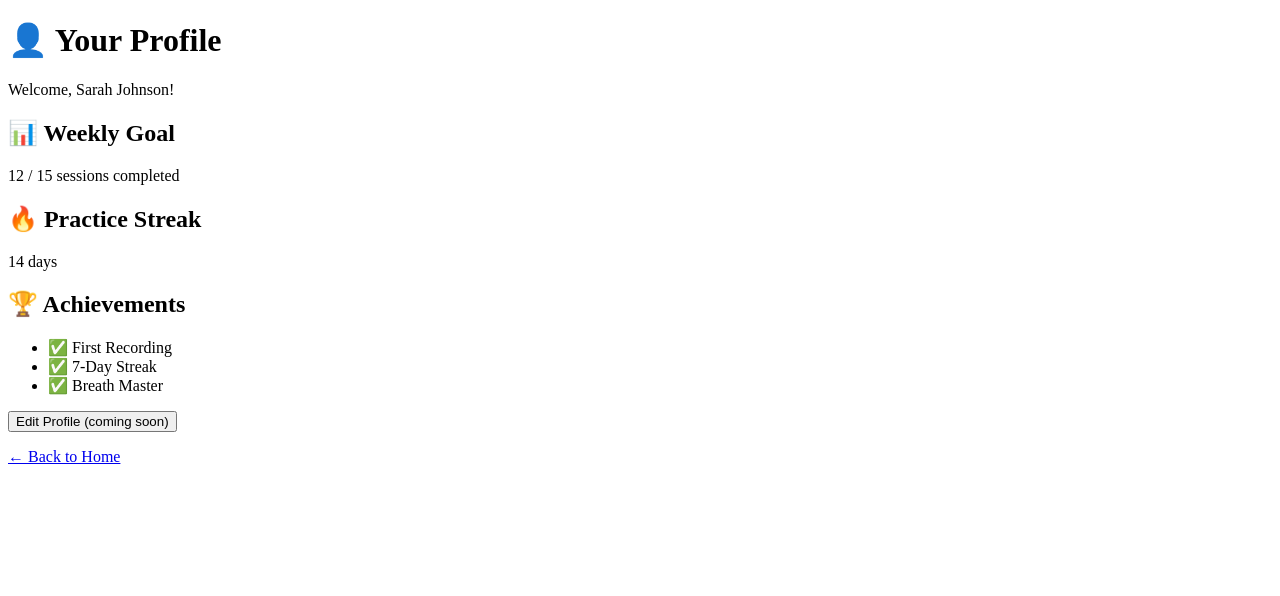
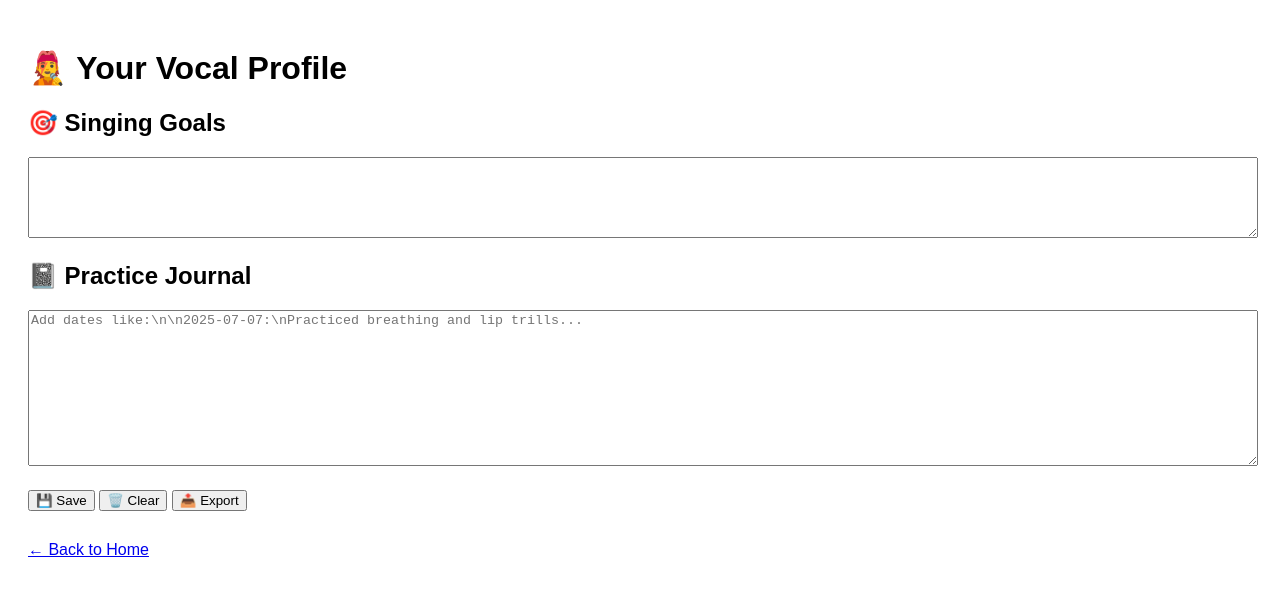
Before and after one commit to EranZ2025/VocalMaster, a Next.js app: page /profile in a window 1280 px wide. Shown: the top 596 px of the page. Built offline with nearby package versions, Linux system fonts and the light colour scheme.

Commit message:
Update profile.js

```diff
--- a/pages/profile.js
+++ b/pages/profile.js
@@ -1,27 +1,78 @@
+import { useState, useEffect } from 'react';
 import Link from 'next/link';
 
 export default function Profile() {
+  const [goals, setGoals] = useState('');
+  const [journal, setJournal] = useState('');
+  const [saved, setSaved] = useState(false);
+
+  useEffect(() => {
+    const storedGoals = localStorage.getItem('singingGoals');
+    const storedJournal = localStorage.getItem('practiceJournal');
+    if (storedGoals) setGoals(storedGoals);
+    if (storedJournal) setJournal(storedJournal);
+  }, []);
+
+  const handleSave = () => {
+    localStorage.setItem('singingGoals', goals);
+    localStorage.setItem('practiceJournal', journal);
+    setSaved(true);
+    setTimeout(() => setSaved(false), 2000);
+  };
+
+  const handleClear = () => {
+    if (confirm('Are you sure you want to clear all saved content?')) {
+      setGoals('');
+      setJournal('');
+      localStorage.removeItem('singingGoals');
+      localStorage.removeItem('practiceJournal');
+    }
+  };
+
+  const handleExport = () => {
+    const content = `🎯 Goals:\n${goals}\n\n📓 Journal:\n${journal}`;
+    const blob = new Blob([content], { type: 'text/plain' });
+    const a = document.createElement('a');
+    a.href = URL.createObjectURL(blob);
+    a.download = 'vocal-profile.txt';
+    a.click();
+  };
+
   return (
-    <div>
-      <h1>👤 Your Profile</h1>
-      <p>Welcome, Sarah Johnson!</p>
+    <div style={{ padding: '20px', fontFamily: 'Arial' }}>
+      <h1>🧑‍🎤 Your Vocal Profile</h1>
 
-      <h2>📊 Weekly Goal</h2>
-      <p>12 / 15 sessions completed</p>
+      <div>
+        <h2>🎯 Singing Goals</h2>
+        <textarea
+          value={goals}
+          onChange={(e) => setGoals(e.target.value)}
+          rows={5}
+          style={{ width: '100%' }}
+        />
+      </div>
 
-      <h2>🔥 Practice Streak</h2>
-      <p>14 days</p>
+      <div style={{ marginTop: '20px' }}>
+        <h2>📓 Practice Journal</h2>
+        <textarea
+          value={journal}
+          onChange={(e) => setJournal(e.target.value)}
+          rows={10}
+          placeholder="Add dates like:\n\n2025-07-07:\nPracticed breathing and lip trills..."
+          style={{ width: '100%' }}
+        />
+      </div>
 
-      <h2>🏆 Achievements</h2>
-      <ul>
-        <li>✅ First Recording</li>
-        <li>✅ 7-Day Streak</li>
-        <li>✅ Breath Master</li>
-      </ul>
+      <div style={{ marginTop: '20px' }}>
+        <button onClick={handleSave}>💾 Save</button>{' '}
+        <button onClick={handleClear}>🗑️ Clear</button>{' '}
+        <button onClick={handleExport}>📤 Export</button>
+        {saved && <span style={{ marginLeft: '10px' }}>✅ Saved!</span>}
+      </div>
 
-      <button>Edit Profile (coming soon)</button>
-
-      <p><Link href="/">← Back to Home</Link></p>
+      <p style={{ marginTop: '30px' }}>
+        <Link href="/">← Back to Home</Link>
+      </p>
     </div>
   );
 }
```
